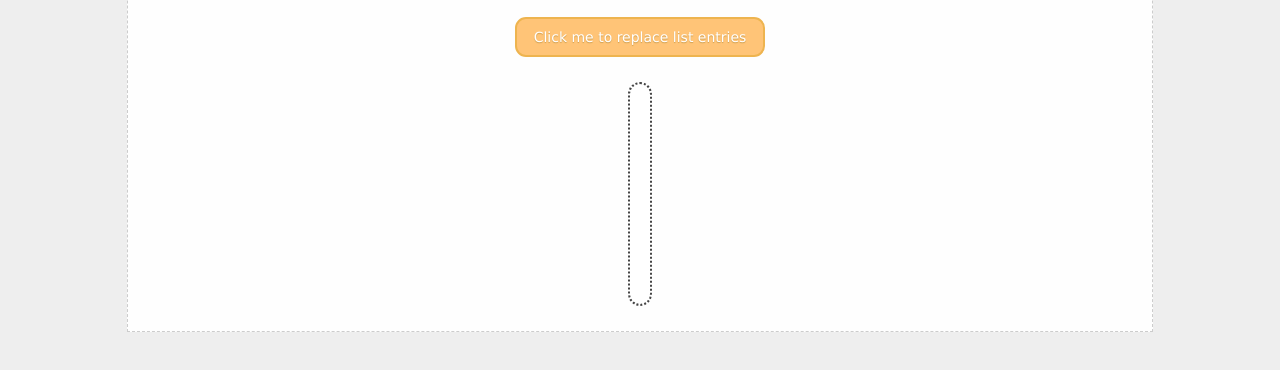
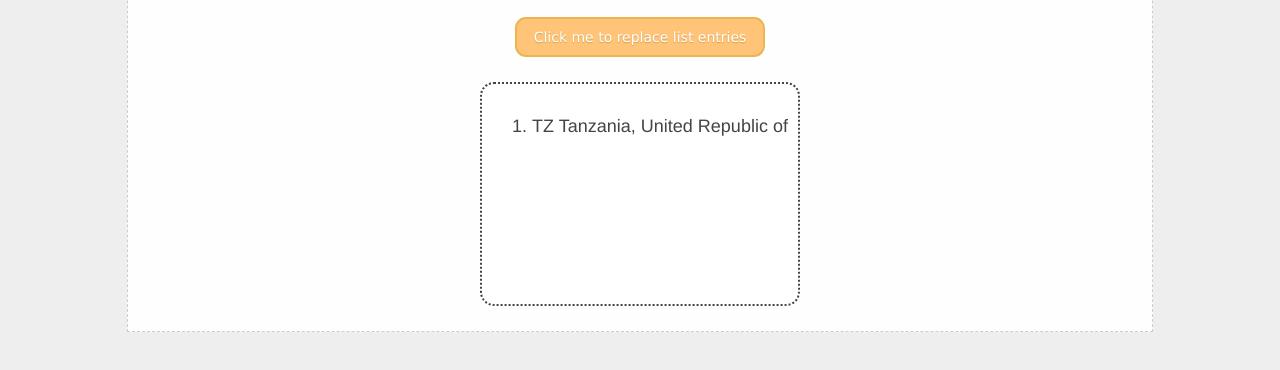
Before and after one commit to Shayonz/shayonz.github.io, a plain HTML site: page lab_5/index.html in a window 1280 px wide. Both pictures are taken after a click on the button "Click me to replace list entries". Shown: the part 132-502 px from the top of the page. Drawn offline with Linux system fonts and the light colour scheme.

Commit message:
Update index.html

```diff
--- a/lab_5/index.html
+++ b/lab_5/index.html
@@ -13,7 +13,7 @@
       <button class="activate" onclick="clickOn()">Click me to replace list
         entries</button>
       <div class="content">
-
+        <ol class="countries"></ol>
 
       </div>
       <div class="footer"></div>
@@ -267,13 +267,13 @@
       { "name": "Zimbabwe", "code": "ZW" }
     ]
     console.log("List of countries in the world", countries);
-    document.getElementById("content").innerHTML+= '<ol class="countries"></ol>'
     sessionStorage.setItem('listCountries',JSON.stringify(countries));
 
     function clickOn(){
 
       const conList = JSON.parse(sessionStorage.getItem('listCountries'));
-      const conMap = conList.map((x) => x.name +": "+ x.code);
+      const conMap = conList.map((x) => x.code +" "+ x.name);
+      const notSelected = conMap;
       const changedList = document.querySelector('.countries');
 
       changedList.innerHTML="";
@@ -284,11 +284,12 @@
         let conName = document.createElement('li');
         conName.innerText = conMap[randNum];
         changedList.append(conName);
+        notSelected.delete(conName);
 
 
       };
 
-
+      console.log(notSelected);
 
 
     }
```
